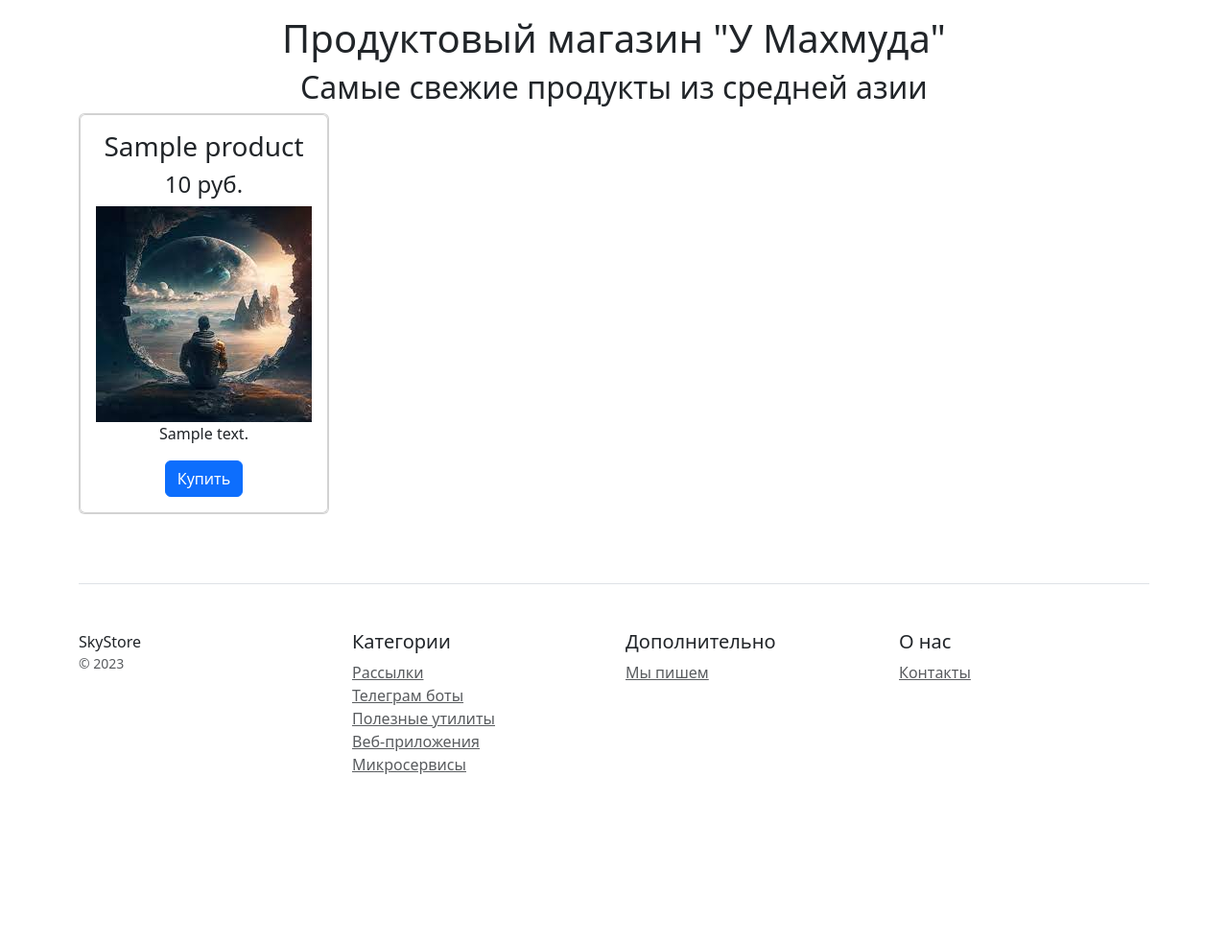
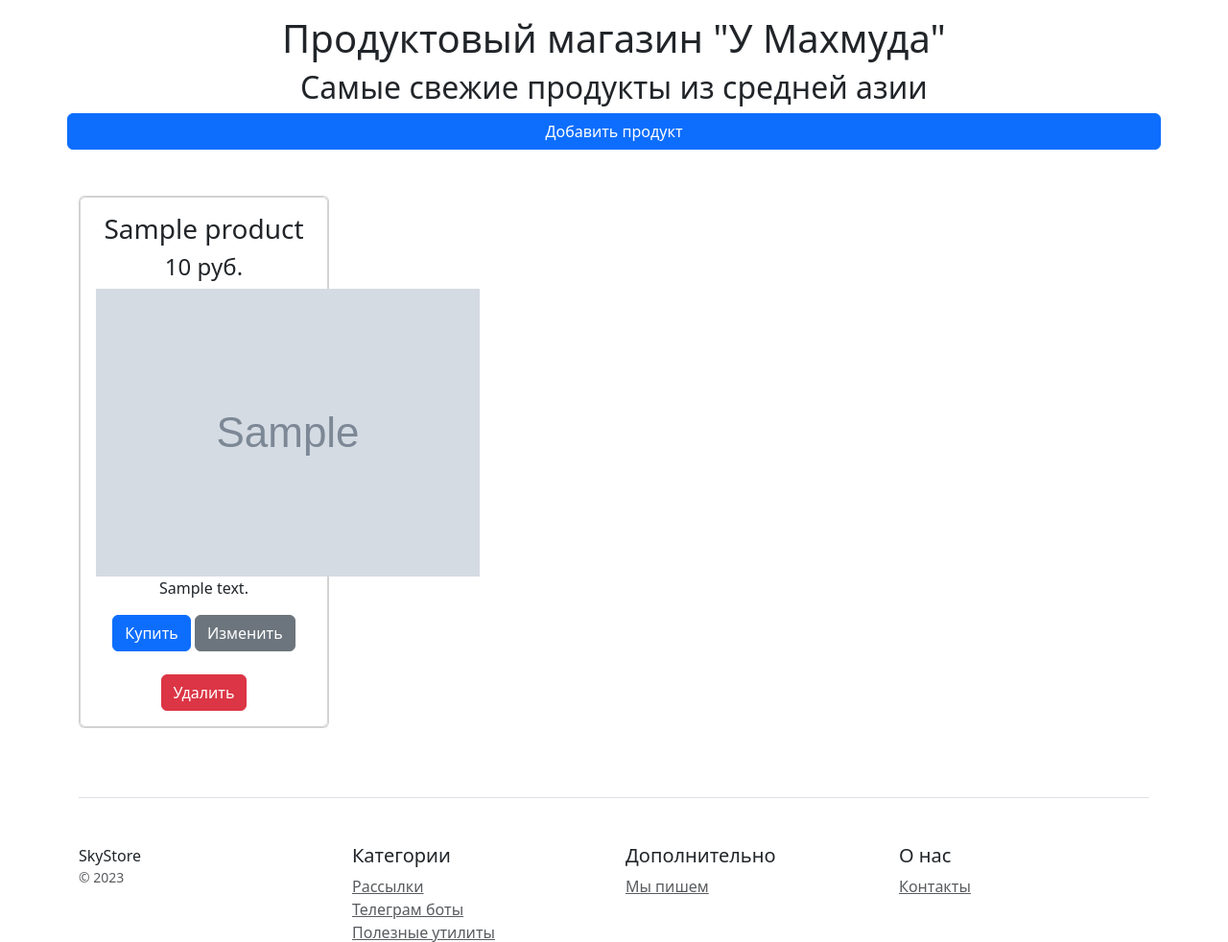
Before and after one commit to GaliulinYar/dz19_2, a Django app: page / in a window 1280 px wide. Shown: the part 75-1057 px from the top of the page at 96% size. Before the commit the page ends 882 px from the top, so only its background shows below. Run offline with Django 4.2, Linux system fonts and the light colour scheme; tables that the repository leaves empty hold one stand-in row (values such as "Sample post"); grey boxes marked "Sample" are stand-in pictures; some libraries are stand-ins or nearby versions.

Commit message:
Изменение хтмл файлов согласно логике ДЗ

```diff
--- a/main/templates/main/base.html
+++ b/main/templates/main/base.html
@@ -5,7 +5,7 @@
 <head>
     <meta charset="utf-8">
     <meta name="viewport" content="width=device-width, initial-scale=1">
-    <title>Skystore</title>
+    <title>Махмуджан</title>
 
     <!--bootstrap-->
     <link href="{% static 'css/bootstrap.min.css' %}" rel="stylesheet">
--- a/main/templates/main/great_prod.html
+++ b/main/templates/main/great_prod.html
@@ -13,7 +13,7 @@
 
             <div class="mb-3">
                 <label for="name">Название продукта</label>
-                <input type="text" name="name" class="form-control" id="name" placeholder="Ваше имя" required>
+                <input type="text" name="name" class="form-control" id="name" placeholder="Помидоры" required>
             </div>
 
             <div class="mb-3">
--- a/main/templates/main/index.html
+++ b/main/templates/main/index.html
@@ -8,6 +8,10 @@
             <h2>Самые свежие продукты из средней азии</h2>
         </div>
 
+
+        <a class="btn btn-primary mb-5" href="{% url 'create_product' %}">Добавить продукт</a>
+
+
     {% for object in object_list %}
         <div class="col-3">
             <div class="card mb-4 box-shadow">
@@ -15,11 +19,13 @@
                     <div class="card-body">
                         <h3 class="card-title">{{ object.name_prod }}</h3>
                         <h4 class="card-title pricing-card-title">{{ object.price_prod }} руб.</h4>
-                        <img src="/media/123.jpeg" alt="Card image">
+                        <img src="/media/{{ object.img_prod }}" alt="Card image">
                         <p class="card-text">
                             {{ object.description_prod }}
                         </p>
-                        <a href="{% url 'product' object.id %}" class="btn btn-primary">Купить</a>
+                        <a href="{% url 'product' object.pk %}" class="btn btn-primary mb-4">Купить</a>
+                        <a href="{% url 'update_product' object.pk %}" class="btn btn-secondary mb-4">Изменить</a>
+                        <a href="{% url 'delete' object.pk %}" class="btn btn-danger">Удалить</a>
                     </div>
                 </div>
             </div>
--- a/main/templates/main/product.html
+++ b/main/templates/main/product.html
@@ -6,7 +6,7 @@
         <div class="row">
             <!-- Левая часть с изображением -->
             <div class="col-md-4">
-                <img src="/media/123.jpeg" alt="Изображение товара" class="img-fluid">
+                <img src="/media/{{ object.img_prod }}" alt="Изображение товара" class="img-fluid">
             </div>
 
             <!-- Правая часть с информацией о товаре -->
@@ -15,6 +15,7 @@
                 <p>Описание товара: {{ product.description_prod }}</p>
                 <p>Цена: {{ product.price_prod }} руб.</p>
                 <button class="btn btn-primary">Положить в корзину</button>
+
             </div>
 
 
```
Also changed, not shown: blog/templates/blog/blog_list.html (+5 -5 lines).
